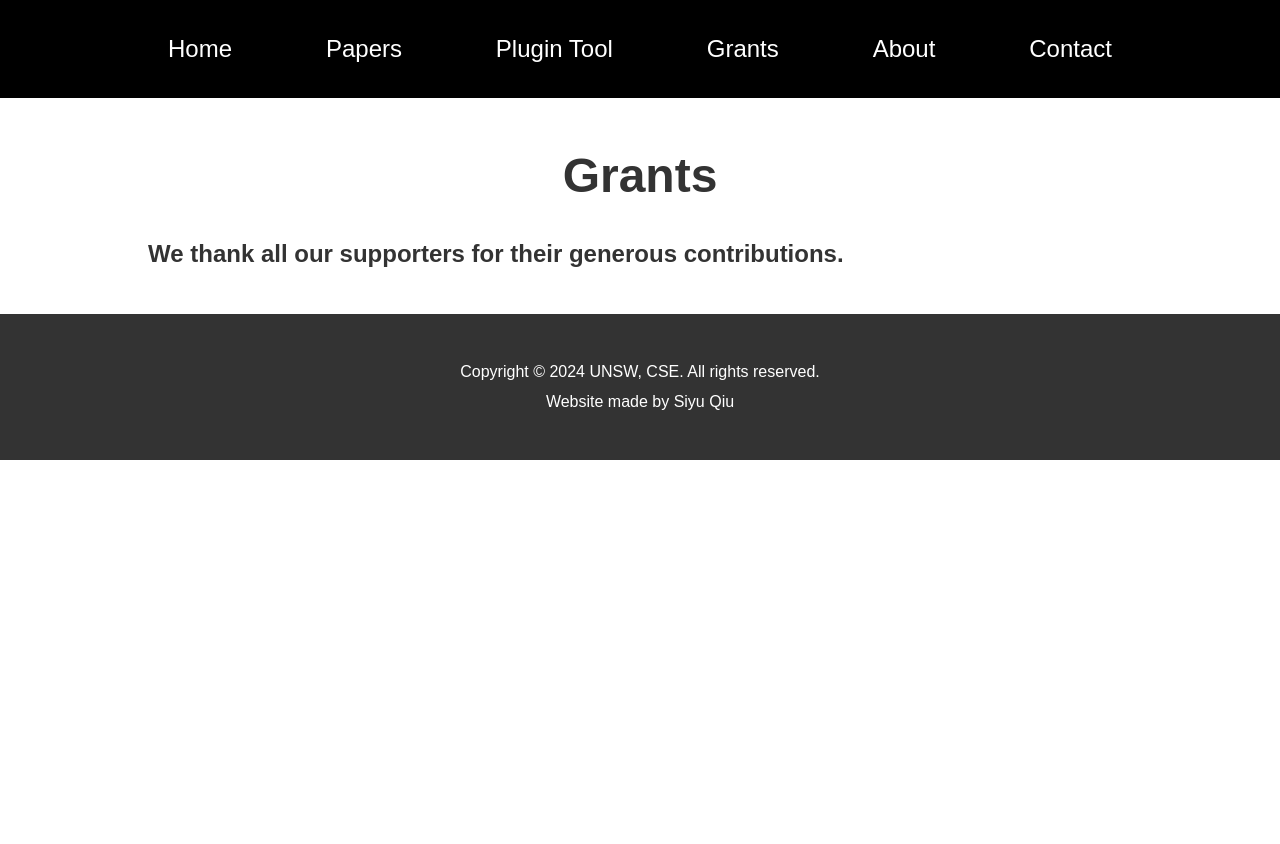
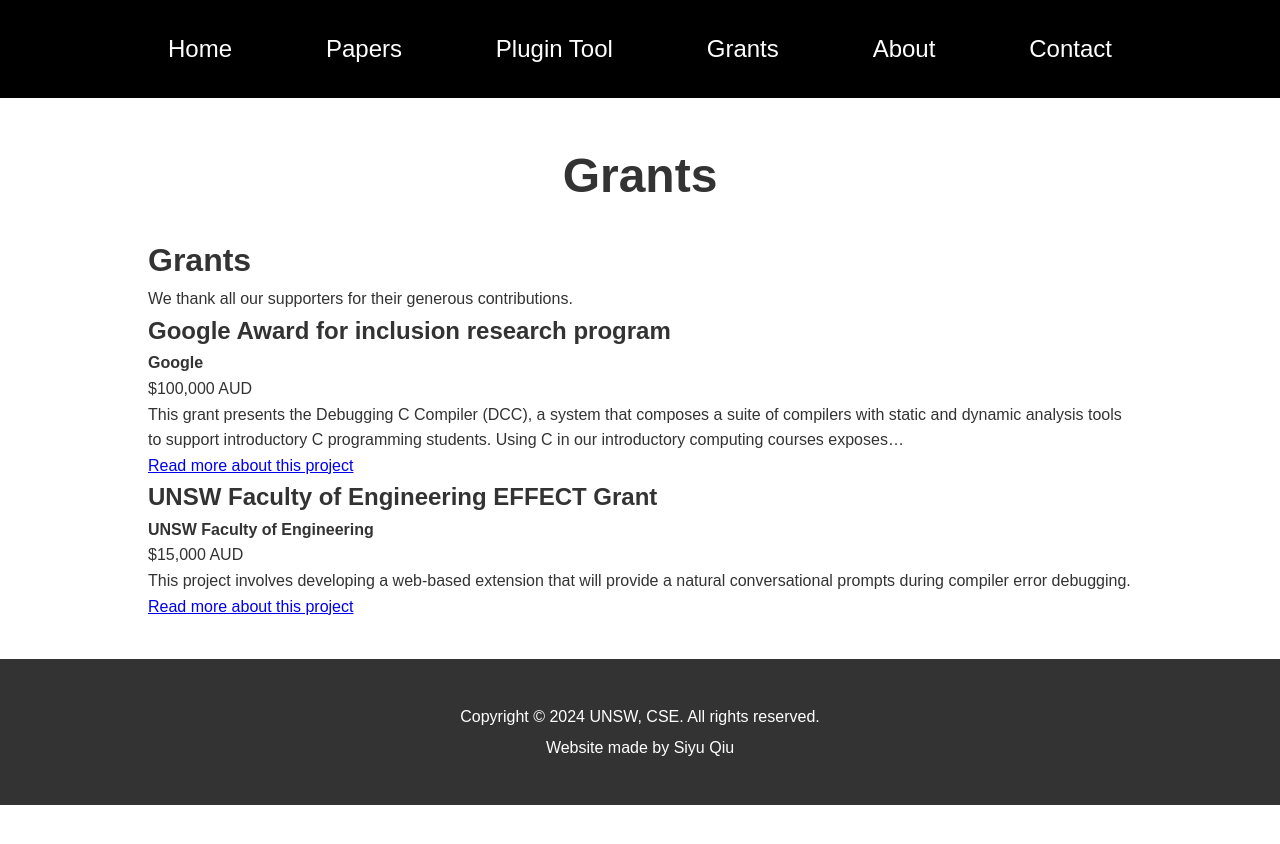
Before and after one commit to llm4hw/llm4hw.github.io, a Jekyll site: the page built from grants.md, in a window 1280 px wide. Shown: the top 844 px of the page. Built offline with Jekyll 4.4.1, drawn with Linux system fonts in a browser that asks for light colours.

Commit message:
Update grants.md

```diff
--- a/grants.md
+++ b/grants.md
@@ -4,4 +4,25 @@ title: Grants
 permalink: /grants
 ---
 
-## We thank all our supporters for their generous contributions.
+
+# Grants
+
+We thank all our supporters for their generous contributions.
+
+## Google Award for inclusion research program
+
+**Google**
+$100,000 AUD
+
+This grant presents the Debugging C Compiler (DCC), a system that composes a suite of compilers with static and dynamic analysis tools to support introductory C programming students. Using C in our introductory computing courses exposes...
+
+[Read more about this project](https://arxiv.org/abs/your-link-here)
+
+## UNSW Faculty of Engineering EFFECT Grant
+
+**UNSW Faculty of Engineering**
+$15,000 AUD
+
+This project involves developing a web-based extension that will provide a natural conversational prompts during compiler error debugging.
+
+[Read more about this project](https://arxiv.org/abs/your-link-here)
```
